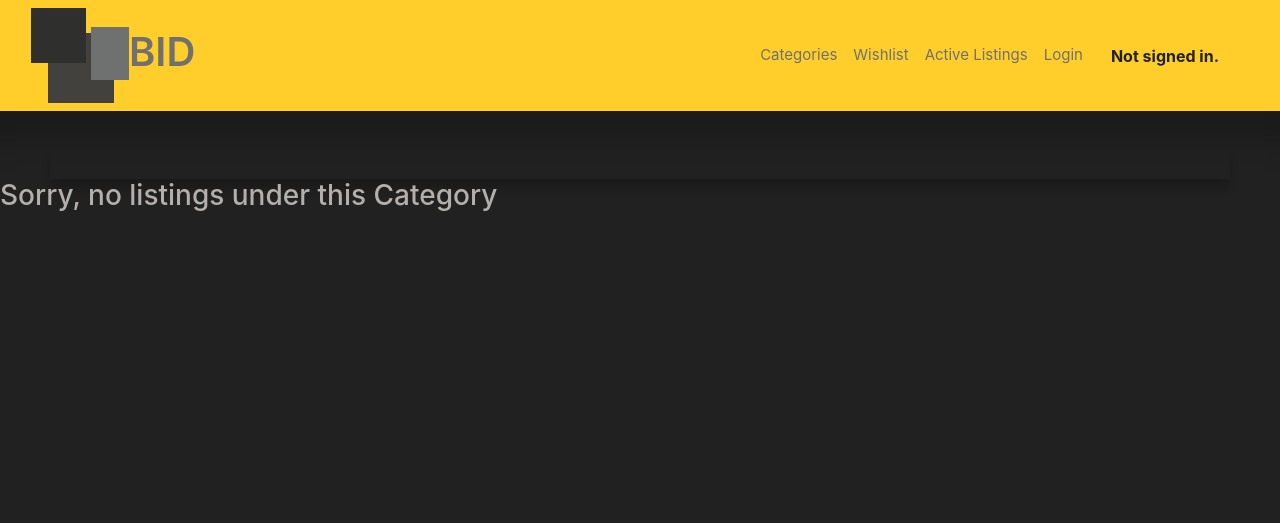
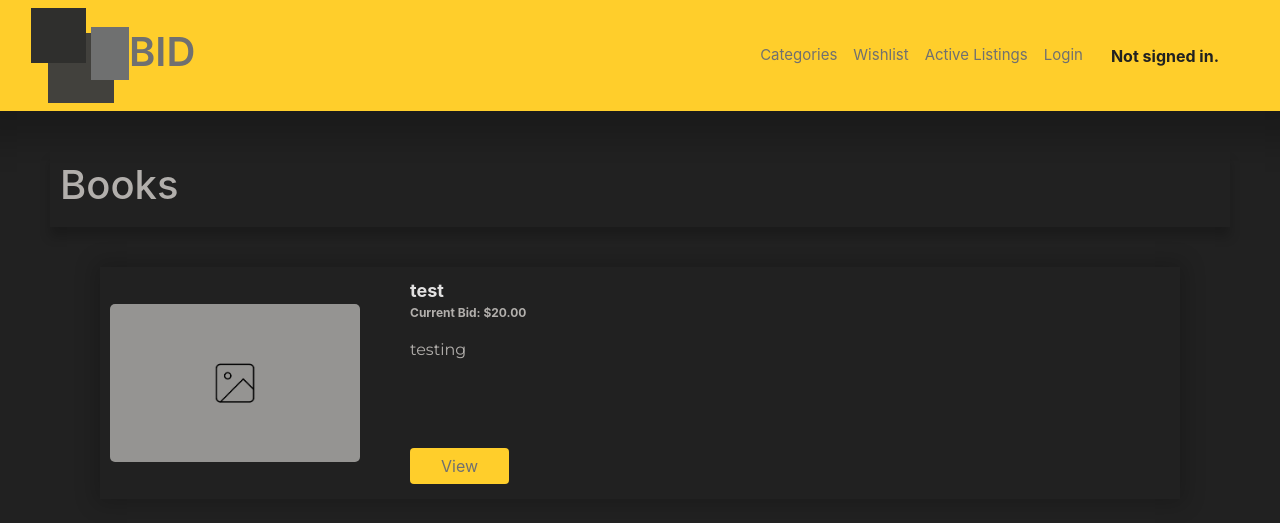
Before and after one commit to peter33chavez/commerce-Project2, a Django app: page /1/results in a window 1280 px wide. Shown: the top 523 px of the page. Run offline with Django 3.2, Linux system fonts and the light colour scheme; data comes from the database, SQL or seed files in the repository; both versions use the stored data as it was after the commit; some libraries are stand-ins or nearby versions.

Commit message:
finished full website

```diff
--- a/commerce/auctions/templates/auctions/category.html
+++ b/commerce/auctions/templates/auctions/category.html
@@ -1,4 +1,5 @@
 {% extends 'auctions/layout.html' %}
+{% load static %}
 {%block body %}
     <div class='page-title'>
         <h1>{{category_title}}</h1>
@@ -13,7 +14,7 @@
                 <div class='listing-item'>
                     {%if listing.imgUrl is None %}
                     <div class='listing-img'>
-                        <img  src='static/auctions/assets/img-placeholder.png' alt='Listed Item'>
+                        <img  src="{% static 'auctions/assets/img-placeholder.png' %}" alt='Listed Item'>
                     </div>
                     {% else %}
                         <div class='listing-img'>
--- a/commerce/auctions/templates/auctions/category_search.html
+++ b/commerce/auctions/templates/auctions/category_search.html
@@ -9,7 +9,7 @@
         <ul class= 'category-list'>
             {% for category in categoryList %}
                 <li class='category-item'>
-                    <a href="{% url 'category_results' category.category %}">{{ category.category }}</a>
+                    <a href="{% url 'category_results' category.id %}">{{ category.category }}</a>
                 </li>
             {%endfor%}
         </ul>
--- a/commerce/auctions/templates/auctions/index.html
+++ b/commerce/auctions/templates/auctions/index.html
@@ -1,4 +1,5 @@
 {% extends "auctions/layout.html" %}
+{% load static %}
 
 {% block body %}
     <div class='page-title dashboard'>
@@ -14,7 +15,7 @@
             <div class='listing-item'>
                 {%if listing.imgUrl is None %}
                 <div class='listing-img'>
-                    <img  src='static/auctions/assets/img-placeholder.png' alt='Listed Item'>
+                    <img  src="{% static 'auctions/assets/img-placeholder.png' %}" alt='Listed Item'>
                 </div>
                 {% else %}
                     <div class='listing-img'>
--- a/commerce/auctions/templates/auctions/listing_page.html
+++ b/commerce/auctions/templates/auctions/listing_page.html
@@ -1,4 +1,5 @@
 {% extends "auctions/layout.html" %}
+{%load static %}
 
 {% block body %}
     {%if message %}
@@ -11,7 +12,7 @@
     <div class='listing-container'>
         {%if listing.imgUrl is None %}
             <div class='listing-page-img'>
-                <img  src='static/auctions/assets/img-placeholder.png' alt='Listed Item'>
+                <img  src="{% static 'auctions/assets/img-placeholder.png' %}" alt='Listed Item'>
             </div>
         {% else %}
             <div class='listing-page-img'>
--- a/commerce/auctions/templates/auctions/wishlist.html
+++ b/commerce/auctions/templates/auctions/wishlist.html
@@ -1,4 +1,5 @@
 {% extends 'auctions/layout.html' %}
+{% load static %}
 {%block body %}
     <div class='page-title'>
         <h1>Wishlist</h1>
@@ -8,7 +9,7 @@
             <div class='listing-item'>
                 {%if listing.imgUrl is None %}
                 <div class='listing-img'>
-                    <img  src='static/auctions/assets/img-placeholder.png' alt='Listed Item'>
+                    <img  src="{% static 'auctions/assets/img-placeholder.png' %}" alt='Listed Item'>
                 </div>
                 {% else %}
                     <div class='listing-img'>
--- a/commerce/auctions/urls.py
+++ b/commerce/auctions/urls.py
@@ -12,6 +12,6 @@ urlpatterns = [
     path("updated/<int:listing_id>", views.update_wishlist, name='update_wishlist'),
     path("closed/<int:listing_id>", views.listing_status, name='listing_status'),
     path("categorySearch", views.category_search, name='category_search'),
-    path("<str:category>/results", views.category_results, name='category_results'),
+    path("<int:category>/results", views.category_results, name='category_results'),
     path("wishlist", views.wishlist, name='wishlist')
 ]
--- a/commerce/auctions/views.py
+++ b/commerce/auctions/views.py
@@ -192,17 +192,14 @@ def category_search(request):
 
 
 def category_results(request, category):
-    category_list = categories.objects.all()
-    for item in category_list:
-        print(category)
-        if str(item) == str(category):
-            category_id = item.id
-            allListings = auctionListings.objects.filter(category=category_id, status=True).all()
-            return render(request, 'auctions/category.html',{
-            'listings': allListings,
-            'category_title': category
-            })
-        else:
-            return render(request, 'auctions/category.html',{
-            'message': 'Sorry, no listings under this Category'
-            })
+    category_title = categories.objects.get(pk=category)
+    allListings = auctionListings.objects.filter(category=category, status=True).all()
+    if allListings:
+        return render(request, 'auctions/category.html',{
+        'listings': allListings,
+        'category_title': category_title
+        })
+    else:
+        return render(request, 'auctions/category.html',{
+        'message': 'Sorry, no listings under this Category'
+        })
```
Also changed, not shown: commerce/db.sqlite3.
